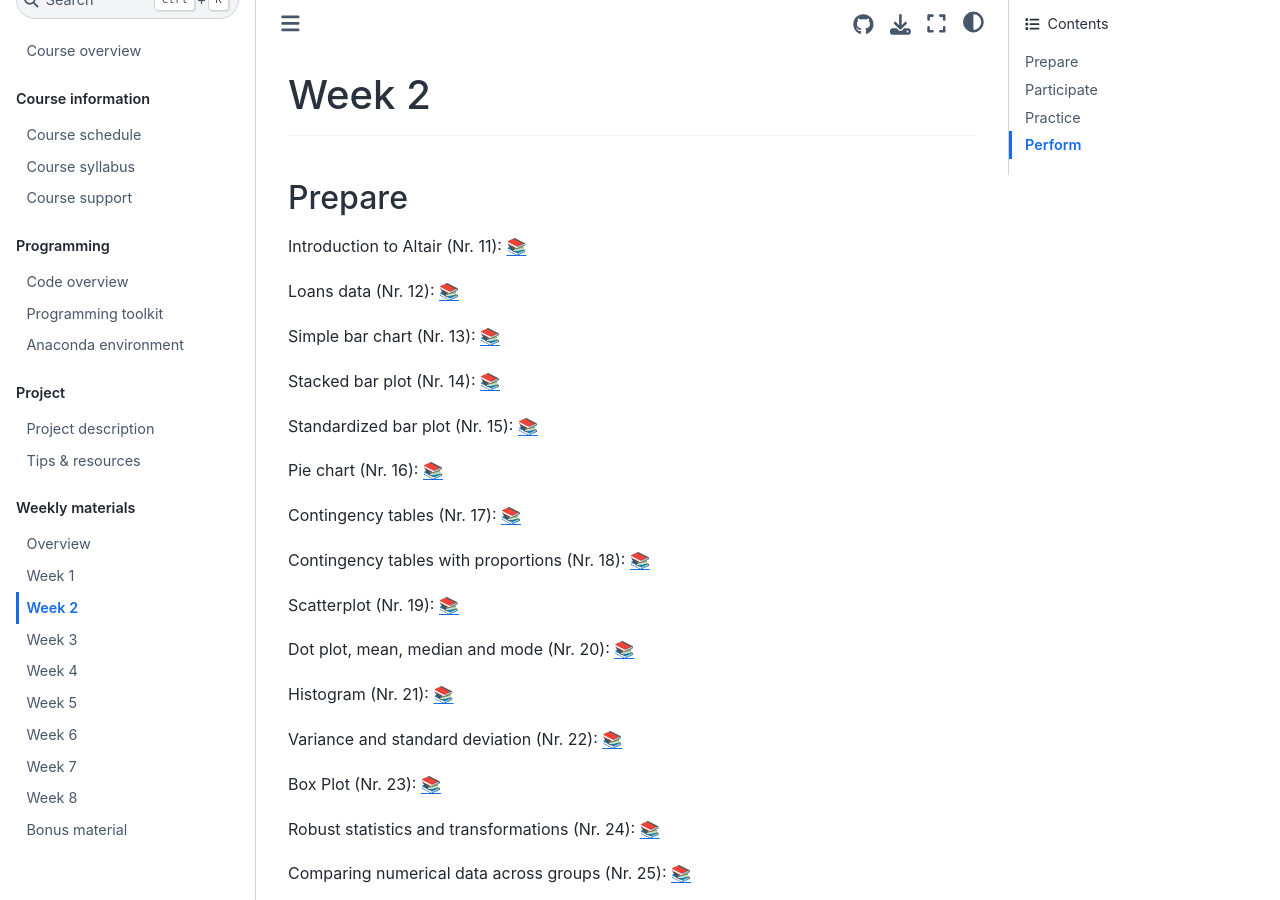
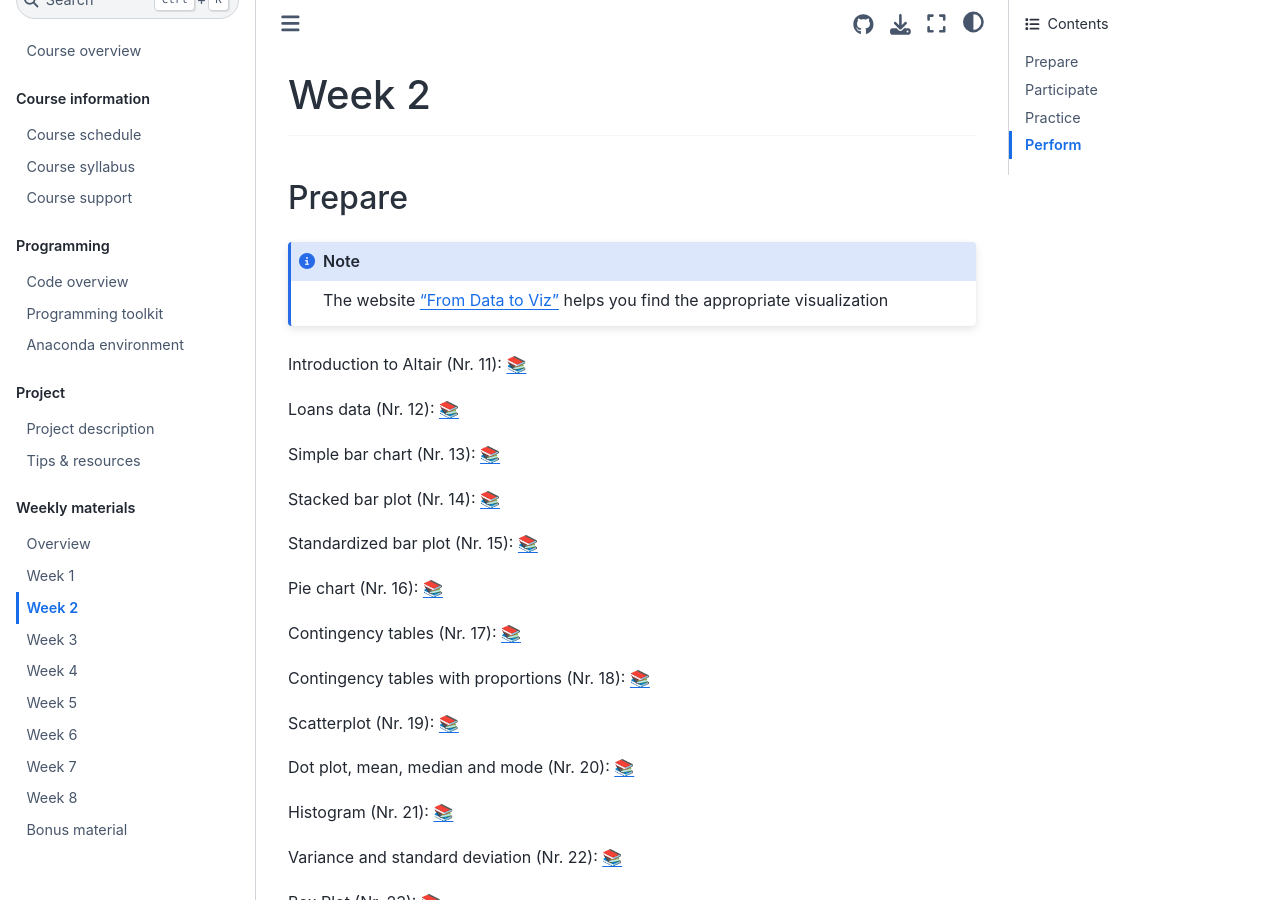
Before and after one commit to as-ws22/website, a Jupyter Book: the page built from weeks/week2.md, in a window 1280 px wide and 900 px high. Built offline with Jupyter Book 1.0.4 settings and Sphinx 7.4.7 and the Sphinx Book theme 1.1.4, drawn with Linux system fonts in a browser that asks for light colours; comment, search, counter and statistics services are not loaded.

Commit message:
Update week2.md

````diff
--- a/weeks/week2.md
+++ b/weeks/week2.md
@@ -5,6 +5,10 @@
 
 (prepare)=
 ## Prepare
+
+```{note}
+The website ["From Data to Viz"](https://www.data-to-viz.com/) helps you find the appropriate visualization
+```
 
 Introduction to Altair (Nr. 11): [📚](https://uwdata.github.io/visualization-curriculum/altair_introduction.html)
 
````
